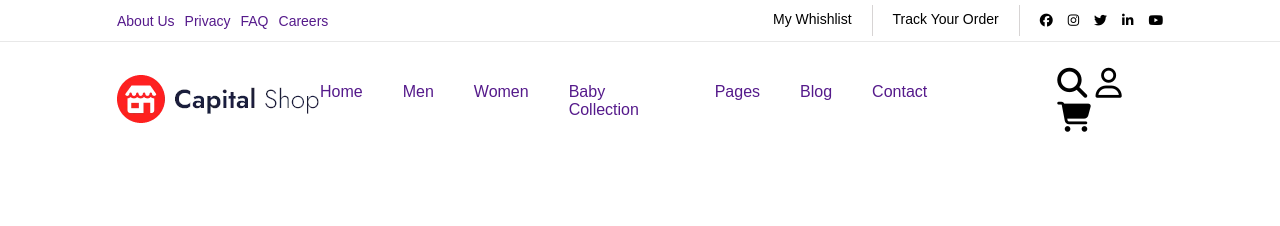
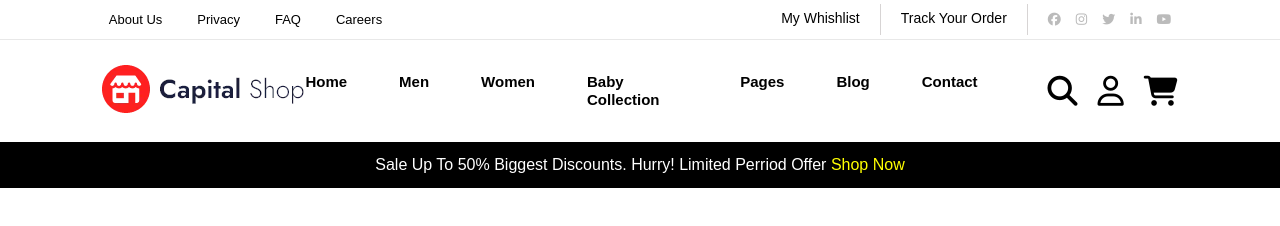
Before and after one commit to ahmerafridi111/CapitalShop, a plain HTML site: page capitalshop.html in a window 1280 px wide. Drawn offline with Linux system fonts and the light colour scheme.

Commit message:
nav changings and nav border

```diff
--- a/capitalshop.css
+++ b/capitalshop.css
@@ -12,77 +12,80 @@
 .text-white {
   color: white;
 }
-
 /* color clases */
 
+/* border clases */
+.myborder {
+  border-right: 1px solid#d7d4d4;
+  padding: 6px 20px;
+}
+/* border clases */
 .nav-1 {
   display: flex;
   align-items: center;
   justify-content: space-between;
-  /* width: 1140px; */
-
   border-bottom: 1px solid #e8e8e8;
-  padding: 5px 117px;
+  padding: 4px 8.5vw;
 }
-.nav-1 .nav-child-1 ul {
+.nav-1 ul {
   display: flex;
-  gap: 10px;
-  font-size: 14px;
+  gap: 35px;
+  font-size: 13px;
+}
+.nav-1 ul a {
+  color: black;
 }
 .nav-1 .nav-child-2 {
   display: flex;
   /* gap: 30px; */
   font-size: 14px;
 }
-.nav-child-2 .my-wishlist {
-  border-right: 1px solid#d7d4d4;
-  padding: 6px 20px;
-}
-.nav-child-2 .your-order {
-  border-right: 1px solid#d7d4d4;
-  padding: 6px 20px;
-}
+
 .nav-1-icons {
   display: flex;
-  flex-direction: row;
   gap: 15px;
   font-size: 13px;
   padding: 9px 0px 9px 20px;
+  color: rgb(187, 187, 187);
 }
+
 .nav-2 {
   display: flex;
   align-items: center;
-  justify-content: space-between;
-  padding: 25px 117px;
-  flex-grow: 1;
+  justify-content: space-around;
+  padding: 25px 8vw;
 }
 .nav-2 .child-2 {
   display: flex;
   align-items: center;
-  /* justify-content: space-between; */
-  gap: 130px;
-  width: 100%;
   flex-grow: 1;
-  /* background: red; */
+  gap: 70px;
 }
 .child-2 ul {
   display: flex;
-  gap: 40px;
+  gap: 52px;
   margin-left: auto;
 }
+.child-2 ul a {
+  color: black;
+  font-weight: 700;
+  font-size: 15px;
+}
 .child-2 .nav-2-icons {
-    font-size: 30px;
+  display: flex;
+  flex-direction: row;
+  font-size: 30px;
+  gap: 20px;
 }
-/* .nav-2 ul{
-    display: flex;
-    gap: 40px;
-    font-size: 17px;
-    font-weight: 600;
-    transition: all 0.4s;
+/* offer-patti start here */
+.offer-patti-black {
+  background: #000;
+  color: white;
+  padding-block: 14px;
+  width: 100%;
+  text-align: center;
 }
-ul a{
-    color: black;
+.offer-patti-black p a {
+  color: yellow;
 }
-.nav-2 ul a:hover{
-    color: #dc3545;
-} */
+/* offer-patti start here */
--- a/capitalshop.html
+++ b/capitalshop.html
@@ -14,22 +14,17 @@
     />
   </head>
   <body>
-    <div class="nav-1">
-      <div class="nav-child-1">
+    <!-- nav 1 start -->
+    <nav class="nav-1">
       <ul>
         <li><a href="">About Us</a></li>
         <li><a href="">Privacy</a></li>
         <li><a href="">FAQ</a></li>
         <li><a href="">Careers</a></li>
       </ul>
-      </div>
       <div class="nav-child-2">
-        <div class="my-wishlist">
-          <p>My Whishlist</p>
-        </div>
-        <div class="your-order">
-          <p>Track Your Order</p>
-        </div>
+        <p class="myborder">My Whishlist</p>
+        <p class="myborder">Track Your Order</p>
         <div class="nav-1-icons">
           <i class="fa-brands fa-facebook"></i>
           <i class="fa-brands fa-instagram"></i>
@@ -38,9 +33,14 @@
           <i class="fa-brands fa-youtube"></i>
         </div>
       </div>
-    </div>
-    <div class="nav-2">
-      <div class="child-1"><a href=""><img src="./logo.png.webp" alt="Web Logo" /></a></div>
+    </nav>
+    <!-- nav 1 end -->
+
+    <!-- nav 2 start -->
+    <nav class="nav-2">
+      <a href="" class="child-1">
+        <img src="./logo.png.webp" alt="Web Logo" />
+      </a>
       <div class="child-2">
         <ul>
           <li><a href="">Home</a></li>
@@ -57,5 +57,15 @@
           <i class="fa-solid fa-cart-shopping"></i>
         </div>
       </div>
+    </nav>
+    <!-- nav 2 end -->
+    <!-- nav bottom black start -->
+    <div class="offer-patti-black">
+      <p>
+        Sale Up To 50% Biggest Discounts. Hurry! Limited Perriod Offer
+        <a href="">Shop Now</a>
+      </p>
+    </div>
+    <!-- nav bottom end -->
   </body>
 </html>
```
Lines whose indentation alone changed are shown as unchanged.
